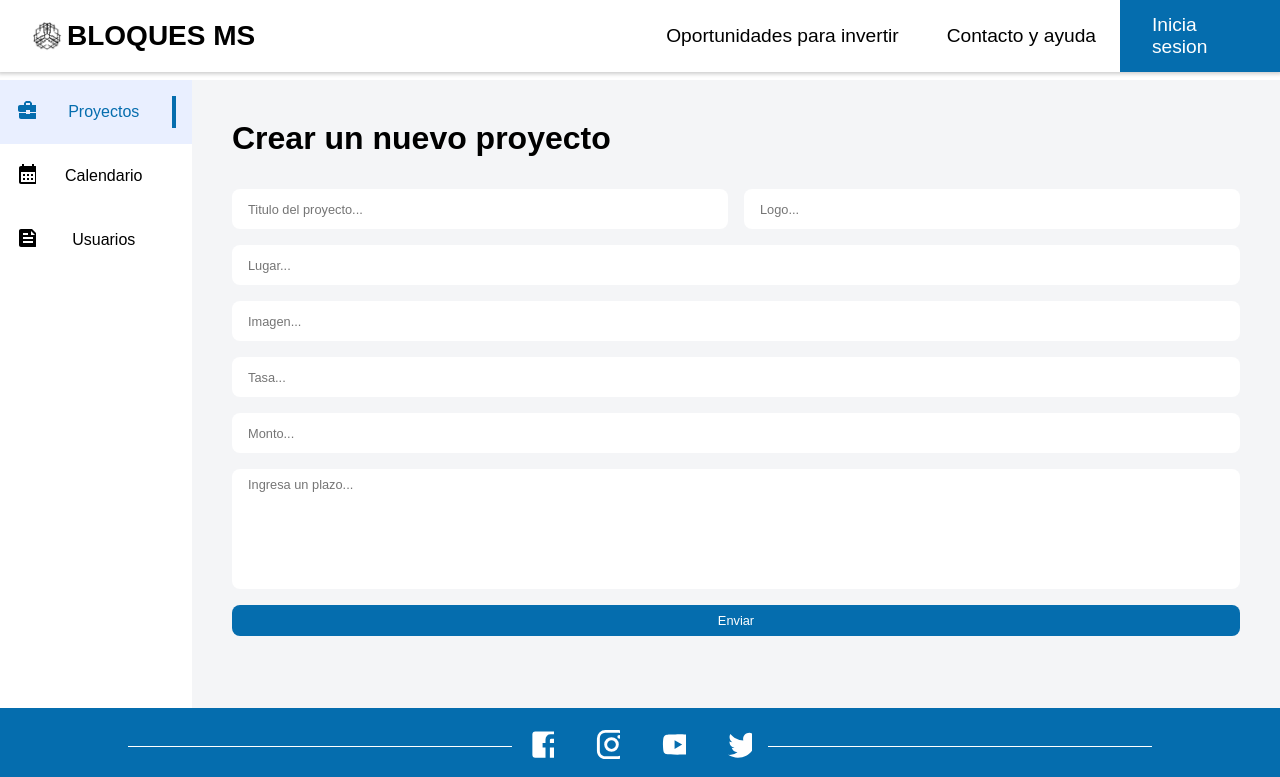
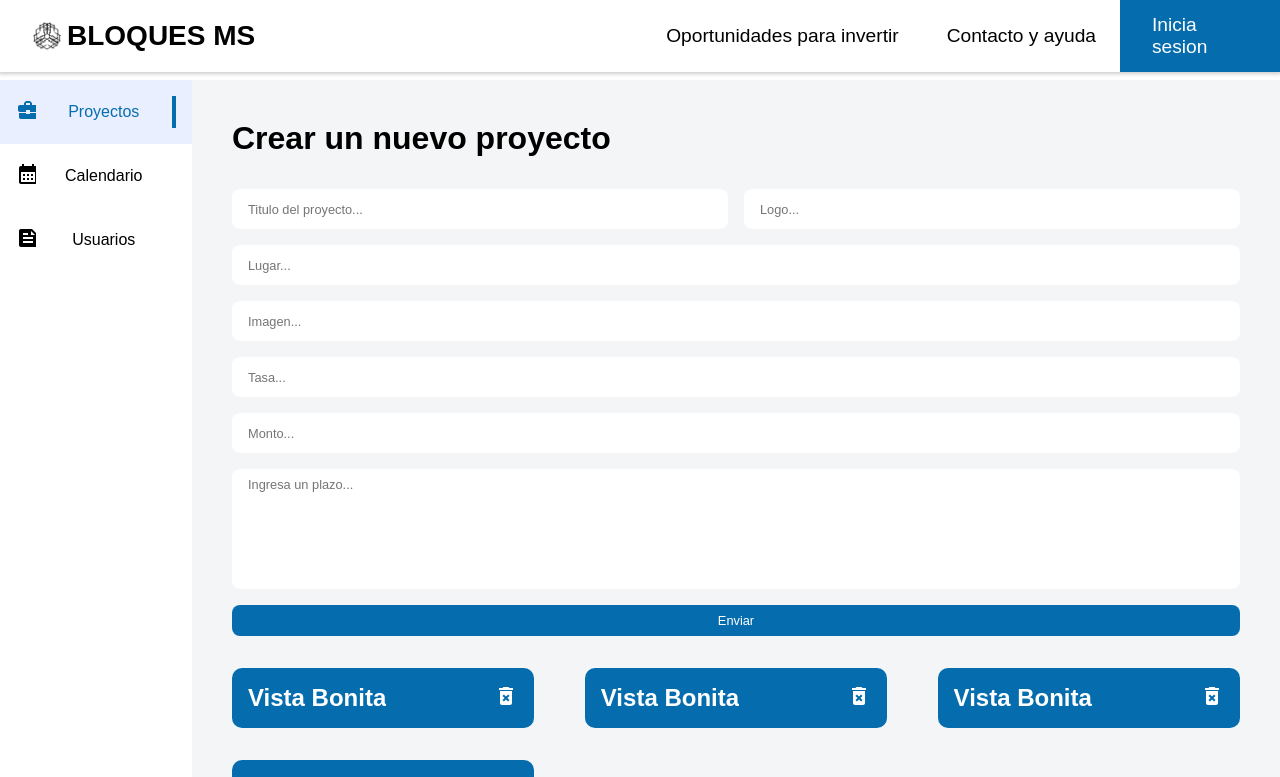
Before and after one commit to Diegoiribe/BloquesMS, a React (Create React App) app: page /admin/1 in a window 1280 px wide. Shown: the top 777 px of the page. Built offline with nearby package versions, Linux system fonts and the light colour scheme; no server answers; data requests are answered from the project's data file.

Commit message:
localhost

```diff
--- /dev/null
+++ b/db.json
@@ -0,0 +1,102 @@
+{
+  "post": [
+    {
+      "id": 1,
+      "title": "Vista Bonita",
+      "place": "Mazatlan, Sin.",
+      "logo": "https://files.briq.mx/uploads/developer/logo/191/Logo_R_K.jpg",
+      "img": "https://img1.wsimg.com/isteam/ip/06c0c705-946a-4a72-851b-8bb928a539d7/IMG_1916%20(1).jpeg/:/",
+      "tasa": "18.25%",
+      "monto": "$ 42,000",
+      "plazo": "Entre 5 y 60 meses"
+    },
+    {
+      "id": 2,
+      "title": "Vista Bonita",
+      "place": "Mazatlan, Sin.",
+      "logo": "https://files.briq.mx/uploads/developer/logo/191/Logo_R_K.jpg",
+      "img": "https://img1.wsimg.com/isteam/ip/06c0c705-946a-4a72-851b-8bb928a539d7/IMG_1916%20(1).jpeg/:/",
+      "tasa": "18.25%",
+      "monto": "$ 42,000",
+      "plazo": "Entre 5 y 60 meses"
+    },
+    {
+      "id": 3,
+      "title": "Vista Bonita",
+      "place": "Mazatlan, Sin.",
+      "logo": "https://files.briq.mx/uploads/developer/logo/191/Logo_R_K.jpg",
+      "img": "https://img1.wsimg.com/isteam/ip/06c0c705-946a-4a72-851b-8bb928a539d7/IMG_1916%20(1).jpeg/:/",
+      "tasa": "18.25%",
+      "monto": "$ 42,000",
+      "plazo": "Entre 5 y 60 meses"
+    },
+    {
+      "id": 4,
+      "title": "Vista Bonita",
+      "place": "Mazatlan, Sin.",
+      "logo": "https://files.briq.mx/uploads/developer/logo/191/Logo_R_K.jpg",
+      "img": "https://img1.wsimg.com/isteam/ip/06c0c705-946a-4a72-851b-8bb928a539d7/IMG_1916%20(1).jpeg/:/",
+      "tasa": "18.25%",
+      "monto": "$ 42,000",
+      "plazo": "Entre 5 y 60 meses"
+    }
+  ],
+  "usuarios": [
+    {
+      "email": "admin@bloquesms.com",
+      "password": "123456",
+      "nombre": "Luis A. Meza Salazar",
+      "valorActual": "10,000.00",
+      "disponible": "10,000.00",
+      "processo": "0.00",
+      "total": "10,000.00",
+      "retorno": "0.00",
+      "plusvalia": "0.00",
+      "pagos": "0.00",
+      "valor": "10,000.00",
+      "valorActualCorto": "10,000.00",
+      "proyectosCorto": "4",
+      "totalCorto": "10,000.00",
+      "retornoCorto": "0.00",
+      "plusvaliaCorto": "0.00",
+      "pagosCorto": "0.00",
+      "valorCorto": "10,000.00",
+      "valorActualLargo": "10,000.00",
+      "proyectosLargo": "2",
+      "totalLargo": "10,000.00",
+      "retornoLargo": "0.00",
+      "plusvaliaLargo": "0.00",
+      "pagosLargo": "0.00",
+      "valorLargo": "10,000.00",
+      "title": "Vista Bonita",
+      "place": "Mazatlan, Sin.",
+      "tasa": "18.25%",
+      "inversion": "10,000.00",
+      "recibido": "0.00",
+      "bloques": "5",
+      "id": "68894"
+    }
+  ],
+  "reservas": [
+    {
+      "nombre": "Luis A. Meza Salazar",
+      "personas": "2",
+      "dias": "1",
+      "fecha": "25/01/2024",
+      "id": "2394c639-ae2e-463f-bf5c-4ed16c45d4bd",
+      "idUsuario": "68894",
+      "img": "https://img1.wsimg.com/isteam/ip/06c0c705-946a-4a72-851b-8bb928a539d7/IMG_1916%20(1).jpeg/:/",
+      "title": "Vista Bonita"
+    },
+    {
+      "nombre": "",
+      "personas": "",
+      "dias": "",
+      "fecha": "30/01/2024",
+      "id": "c5603a35-0ba7-4914-9a64-204ad8d4cf0b",
+      "idUsuario": "68894",
+      "img": "https://img1.wsimg.com/isteam/ip/06c0c705-946a-4a72-851b-8bb928a539d7/IMG_1916%20(1).jpeg/:/",
+      "title": "Vista Bonita"
+    }
+  ]
+}
--- a/src/Components/AdminCalendario/AdminCalendario.jsx
+++ b/src/Components/AdminCalendario/AdminCalendario.jsx
@@ -74,7 +74,7 @@ const DivForm = styled.div`
     padding: 1rem;
     flex-direction: row;
     gap: 0.5rem;
-    justify-content: space-around;
+    justify-content: space-between;
     align-items: center;
     flex-wrap: wrap;
   }
@@ -284,7 +284,7 @@ const AdminCalendario = () => {
                 value={nombre}
                 onChange={(e) => setNombre(e.target.value)}
                 placeholder="Nombre completo"
-                style={{ width: '59%' }}
+                style={{ width: '69%' }}
               />
               <Input
                 type="text"
--- a/src/Components/AdminCalendarioCard/AdeminCalendarioCard.jsx
+++ b/src/Components/AdminCalendarioCard/AdeminCalendarioCard.jsx
@@ -26,18 +26,20 @@ const DivReservas = styled.div`
   padding: 1rem;
   flex-direction: row;
   gap: 0.5rem;
-  justify-content: space-around;
+  justify-content: space-between;
   align-items: center;
   flex-wrap: wrap;
 `
 
 const Div = styled.div`
-  padding: 0.75rem;
+  padding: 0.9rem;
   font-weight: bold;
   background: ${azul};
   border-radius: 10px;
   box-shadow: 0 1px 11px 0 rgba(0, 0, 0, 0.2);
-  text-align: center;
+  display: flex;
+  justify-content: center;
+  align-items: center;
   cursor: pointer;
 `
 
@@ -45,18 +47,7 @@ const AdminCalendarioCard = ({ id }) => {
   const [reservas, setReservas] = useState([])
 
   useEffect(() => {
-    // Define la función callback que actualizará el estado con los datos del usuario
-    const onUsuarioEncontrado = (cardData) => {
-      // Suponiendo que cardData debería ser un objeto
-      if (!Array.isArray(cardData) && cardData != null) {
-        setReservas([cardData]) // Coloca el objeto dentro de un arreglo
-      } else {
-        setReservas(cardData) // o manejar un error si los datos no son lo que esperabas
-      }
-    }
-
-    // Asegúrate de que tu función buscar puede manejar la ruta con un ID y una función callback
-    buscar(`/reservas`, onUsuarioEncontrado)
+    buscar(`/reservas`, setReservas)
   }, [])
 
   const handleDelete = async (id) => {
@@ -77,7 +68,7 @@ const AdminCalendarioCard = ({ id }) => {
     <>
       {reservas.map((reserva, index) => (
         <DivReservas key={index}>
-          <P style={{ width: '69%' }}>{reserva.nombre}</P>
+          <P style={{ width: '79%' }}>{reserva.nombre}</P>
           <P style={{ width: '19%' }}>{reserva.personas}</P>
           <P style={{ width: '19%' }}>{reserva.dias}</P>
           <P style={{ width: '79%' }}>{reserva.fecha}</P>
@@ -86,7 +77,7 @@ const AdminCalendarioCard = ({ id }) => {
             style={{ width: '100%' }}
             alt="Imagen Reserva"
           />
-          <P style={{ width: '59%' }}>{reserva.title}</P>
+          <P style={{ width: '69%' }}>{reserva.title}</P>
           <Div
             style={{ width: '29%' }}
             onClick={() => handleDelete(reserva.id)}
--- a/src/api/api.js
+++ b/src/api/api.js
@@ -1,8 +1,6 @@
 import axios from 'axios'
 
-export const api = axios.create({
-  baseURL: 'https://4254523-dic20-hotmailcom.vercel.app/'
-})
+export const api = axios.create({ baseURL: 'http://localhost:3003' })
 
 // Metodo Get para buscar datos en la API
 export const buscar = async (url, setData) => {
```
